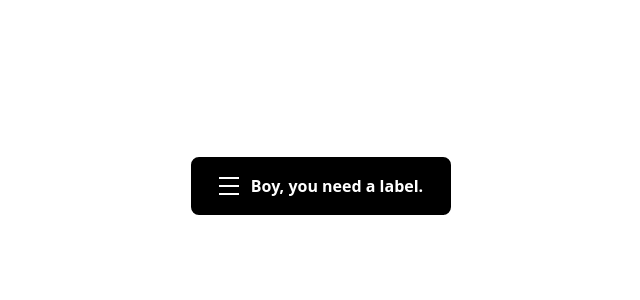
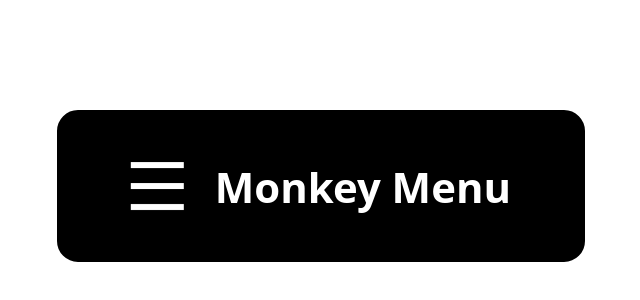
Before and after one commit to pookage/react-menu-button, a React app: page / in a window 1280 px wide. Shown: the part 214-514 px from the top of the page, without its empty margins (319-959 px from the left). Built offline with nearby package versions, Linux system fonts and the light colour scheme.

Commit message:
Added support to label the button with children

```diff
--- a/src/components/App/App.jsx
+++ b/src/components/App/App.jsx
@@ -10,7 +10,9 @@ export default class App extends Component {
 	render(){
 		return(
 			<div className={s.wrapper}>
-				<MenuButton />
+				<MenuButton>
+					Monkey Menu
+				</MenuButton>
 			</div>
 		);
 	}//render
--- a/src/components/App/styles.scss
+++ b/src/components/App/styles.scss
@@ -8,4 +8,5 @@
 		width: 100%;
 		justify-content: center;
 		align-items: center;
+		font-size: 2.62em;
 	}
--- a/src/components/MenuButton/MenuButton.jsx
+++ b/src/components/MenuButton/MenuButton.jsx
@@ -23,7 +23,13 @@ export default class MenuButton extends Component {
 
 	render(){
 
-		const { open } = this.state;
+		const {
+			children: label = "Menu" // (string) text to show on button when 'closed'
+		} = this.props;
+		const {
+			open // (boolean) whether the button is in open/closed state
+		} = this.state;
+
 		return(
 			<div
 				className={`${s.wrapper} ${open ? s.active : s.inactive}`}
@@ -50,7 +56,7 @@ export default class MenuButton extends Component {
 						Close
 					</span>
 					<span className={`${s.label} ${s.open}`}>
-						Boy, you need a label.
+						{label}
 					</span>
 				</label>
 			</div>
```
